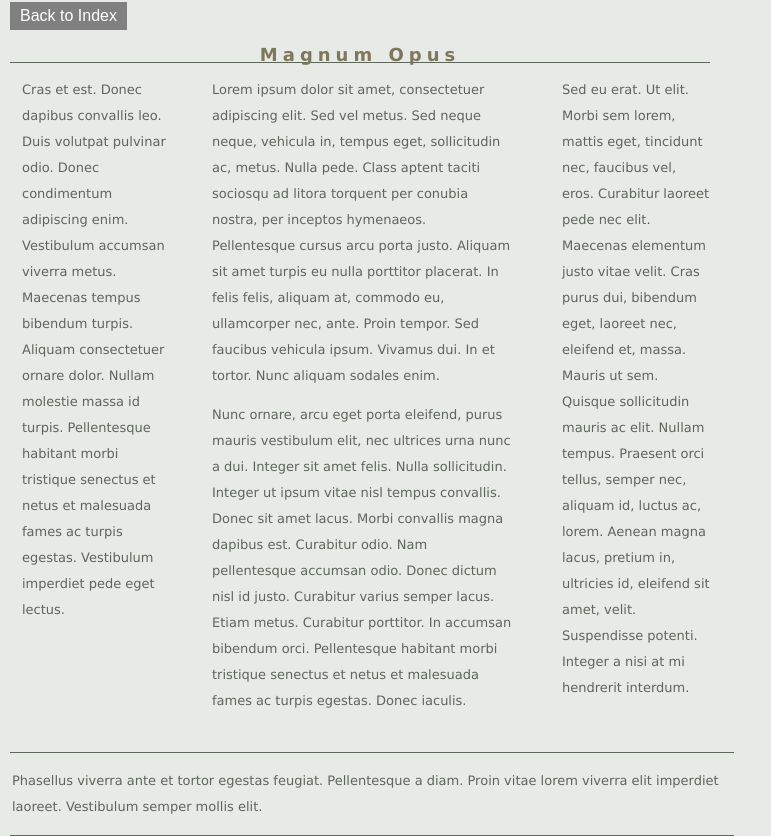
After one commit to reaganbuell/Web-Programming-Class, a PHP site: page /hwk5/hwk5.html in a window 1280 px wide. The commit adds this page. Shown: the whole page, without its empty margins (0-771 px from the left). Run offline with PHP 8.4, Linux system fonts and the light colour scheme.

Commit message:
updated files

```diff
--- /dev/null
+++ b/hwk5/hwk5.css
@@ -0,0 +1,106 @@
+html {
+  margin: 2px;
+  padding: 2px;
+}
+
+body {
+  margin: 2px;
+  padding: 2px;
+  color: #5d665b;
+  background-color: #e8eae8;
+  font-family: Verdana, Geneva, Arial, sans-serif;
+  font-size: small;
+  line-height: 200%;
+}
+
+.header {
+  position: absolute;
+  top: 0px;
+  margin: 2px;
+  max-height: 60px;
+  min-width: 700px;
+  max-width: 720px;
+  border-bottom: 1px double;
+  vertical-align: middle;
+}
+
+input[type=submit] {
+    background-color: gray;
+    border: none;
+    color: white;
+    padding: 5px 10px;
+    text-align: center;
+    text-decoration: none;
+    display: inline-block;
+    font-size: 16px;
+}
+
+input[type=submit]:hover {
+    background-color: orange;
+}
+
+h1 {
+  font-size: large;
+  font-weight: bold;
+  letter-spacing: 5px;
+  text-align: center;
+  vertical-align: middle;
+  color: #7d775c;
+}
+
+.navCol {
+  position: absolute;
+  top: 60px;
+  left: 0px;
+  width: 150px;
+  min-height: 300px;
+  max-height: 400px;
+  margin: 2px;
+  padding-top: 2px;
+  padding-right: 20px;
+  padding-bottom: 20px;
+  padding-left: 20px;
+
+}
+
+.adCol {
+  position: absolute;
+  top: 60px;
+  left: 540px;
+  width: 150px;
+  min-height: 300px;
+  max-height: 400px;
+  margin: 2px;
+  padding-top: 2px;
+  padding-right: 20px;
+  padding-bottom: 20px;
+  padding-left: 20px;
+
+}
+
+.headlines {
+  position: absolute;
+  top: 60px;
+  left: 200px;
+  width: 300px;
+  max-height: 650px;
+  min-height: 600px;
+  margin: 2px;
+  padding-top: 2px;
+  padding-right: 20px;
+  padding-bottom: 30px;
+  padding-left: 10px;
+
+}
+
+.footer {
+  position: absolute;
+  top: 750px;
+  clear: both;
+  min-width: 700px;
+  max-width: 720px;
+  margin: 2px;
+  padding: 2px;
+  border-top: 1px double;
+  border-bottom: 1px solid;
+}
--- /dev/null
+++ b/hwk5/hwk5.html
@@ -0,0 +1,68 @@
+<!DOCTYPE html>
+<html>
+<head>
+<title> Magnum Opus </title>
+<link rel = "stylesheet" title = "basic style" type = "text/css"
+      href = "./hwk5.css" media = "all" />
+</head>
+<body>
+<div class = "header">
+    <form>
+        <input type="submit" formaction="../index.html" value="Back to Index" class="button" id="return"/>
+    </form>
+    <h1> Magnum Opus</h1>
+</div>
+
+<div class = "navCol">
+<p>
+Cras et est. Donec dapibus convallis leo. Duis volutpat pulvinar odio. Donec
+condimentum adipiscing enim. Vestibulum accumsan viverra metus. Maecenas
+tempus bibendum turpis. Aliquam consectetuer ornare dolor. Nullam molestie
+massa id turpis. Pellentesque habitant morbi tristique senectus et netus et
+malesuada fames ac turpis egestas. Vestibulum imperdiet pede eget lectus.
+</p>
+</div>
+
+<div class = "headlines">
+<p>
+Lorem ipsum dolor sit amet, consectetuer adipiscing elit. Sed vel metus.
+Sed neque neque, vehicula in, tempus eget, sollicitudin ac, metus. Nulla
+pede. Class aptent taciti sociosqu ad litora torquent per conubia nostra,
+per inceptos hymenaeos. Pellentesque cursus arcu porta justo. Aliquam sit
+amet turpis eu nulla porttitor placerat. In felis felis, aliquam at, commodo
+eu, ullamcorper nec, ante. Proin tempor. Sed faucibus vehicula ipsum. Vivamus
+dui. In et tortor. Nunc aliquam sodales enim.
+</p>
+
+<p>
+Nunc ornare, arcu eget porta eleifend, purus mauris vestibulum elit, nec
+ultrices urna nunc a dui. Integer sit amet felis. Nulla sollicitudin. Integer
+ut ipsum vitae nisl tempus convallis. Donec sit amet lacus. Morbi convallis
+magna dapibus est. Curabitur odio. Nam pellentesque accumsan odio. Donec
+dictum nisl id justo. Curabitur varius semper lacus. Etiam metus. Curabitur
+porttitor. In accumsan bibendum orci. Pellentesque habitant morbi tristique
+senectus et netus et malesuada fames ac turpis egestas. Donec iaculis.
+</p>
+</div>
+
+<div class = "adCol">
+<p>
+Sed eu erat. Ut elit. Morbi sem lorem, mattis eget, tincidunt nec, faucibus
+vel, eros. Curabitur laoreet pede nec elit. Maecenas elementum justo vitae
+velit. Cras purus dui, bibendum eget, laoreet nec, eleifend et, massa. Mauris
+ut sem. Quisque sollicitudin mauris ac elit. Nullam tempus. Praesent orci
+tellus, semper nec, aliquam id, luctus ac, lorem. Aenean magna lacus, pretium
+in, ultricies id, eleifend sit amet, velit. Suspendisse potenti. Integer a
+nisi at mi hendrerit interdum.
+</p>
+</div>
+
+<div class = "footer">
+<p>
+Phasellus viverra ante et tortor egestas feugiat. Pellentesque a diam. Proin
+vitae lorem viverra elit imperdiet laoreet. Vestibulum semper mollis elit.
+</p>
+</div>
+
+</body>
+</html>
--- a/index.html
+++ b/index.html
@@ -16,6 +16,9 @@
             </thead>
             <tbody>
                 <tr>
+                    <td><a href="hwk5/hwk5.html">HWK5</a></td><td>News Website</td><td>Feburary 21th, 2018</td>
+                </tr>
+                <tr>
                     <td><a href="hwk4b/hwk4b.html">HWK4B</a></td><td>Survey Form w/CSS</td><td>Feburary 16th, 2018</td>
                 </tr>
                 <tr>
```
Also changed, not shown: hwk4a/hwk4a.css (+0 -8 lines).
